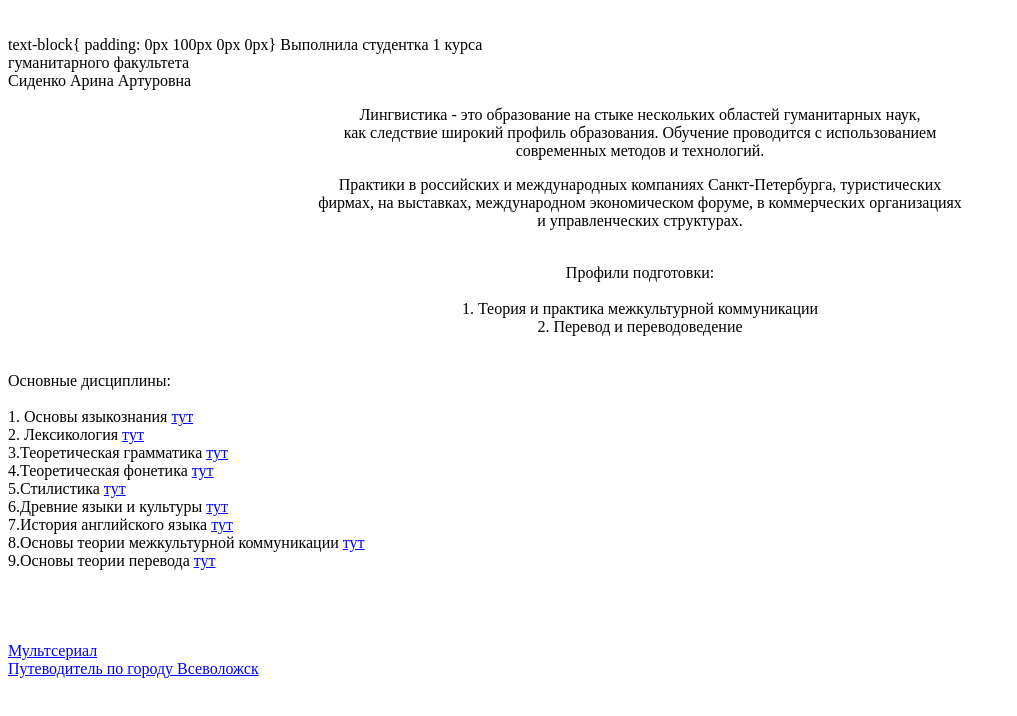
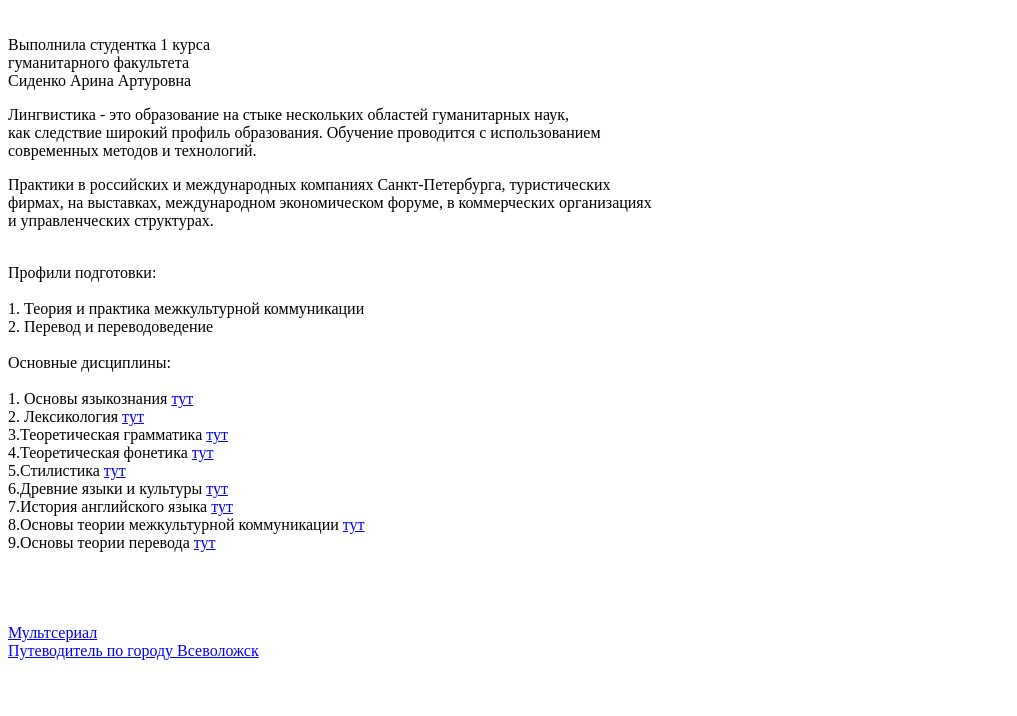
Before and after one commit to kotyarchick/speciality, a plain HTML site: page index.html in a window 1280 px wide. Shown: the part 48-764 px from the top of the page, without its empty margins (0-1017 px from the left). Drawn offline with Linux system fonts and the light colour scheme.

Commit message:
Update index.html

```diff
--- a/index.html
+++ b/index.html
@@ -13,11 +13,9 @@ ALINK="000088">
 <CENTER><H1>
 Репетиторство по английскому языку
 </H1></CENTER><br>
-text-block{
-          padding: 0px 100px 0px 0px}
 Выполнила студентка 1 курса	<br>
 гуманитарного факультета	<br>
-Сиденко Арина Артуровна		<br><p width="400"><CENTER>
+Сиденко Арина Артуровна		<br><p width="400">
 Лингвистика - это образование на стыке нескольких областей гуманитарных наук,<br>
 как следствие широкий профиль образования. Обучение проводится с использованием<br>
 современных методов и технологий.<br></p>
```
